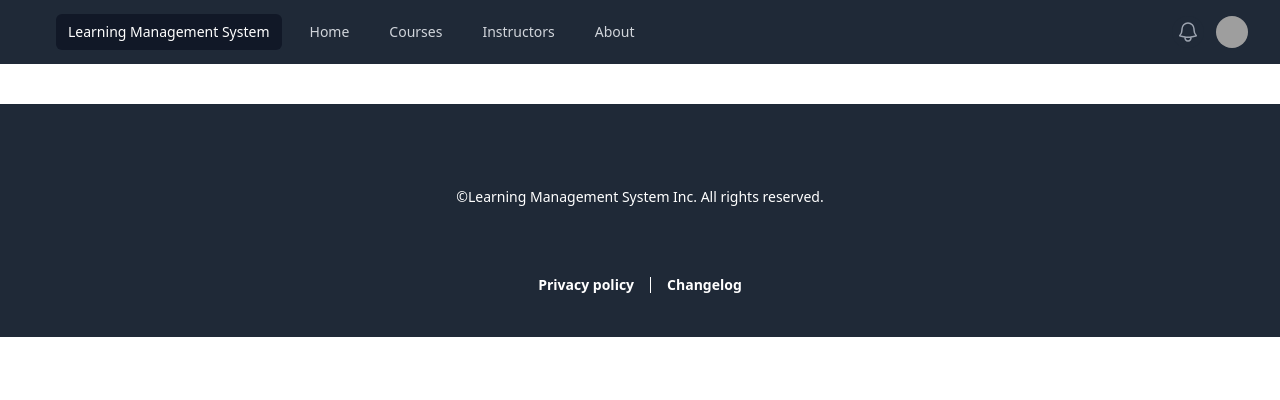
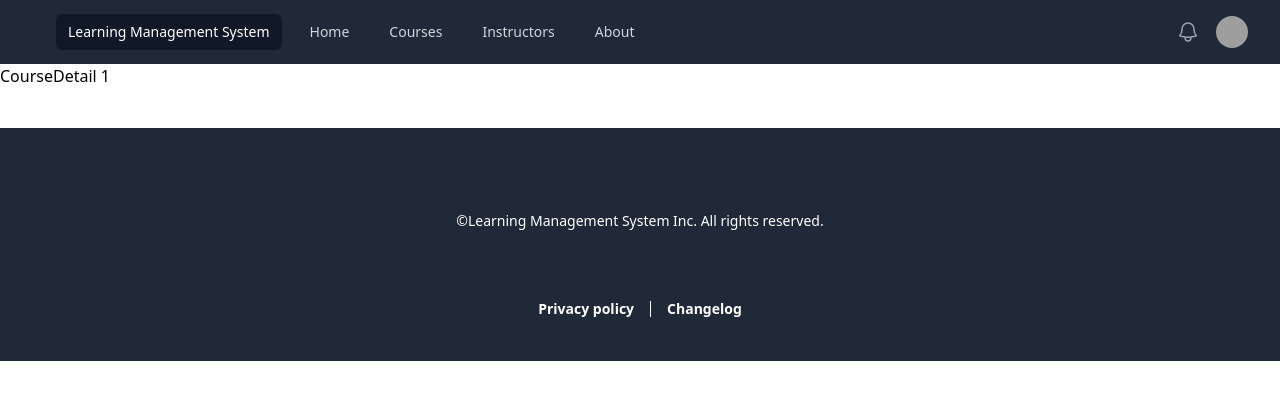
Before and after one commit to Saad-Ali-Khan-007/lms-frontend, a React (Create React App) app: page /detail/1 in a window 1280 px wide. Shown: the top 400 px of the page. Built offline with nearby package versions, Linux system fonts and the light colour scheme; grey boxes are pictures that could not be loaded.

Commit message:
dynamic pages

```diff
--- /dev/null
+++ b/src/components/CourseDetail.js
@@ -0,0 +1,8 @@
+import React from "react";
+import { useParams } from "react-router-dom";
+const CourseDetail = () => {
+  let { course_id } = useParams();
+  return <div>CourseDetail {course_id}</div>;
+};
+
+export default CourseDetail;
--- a/src/components/Home.js
+++ b/src/components/Home.js
@@ -132,7 +132,7 @@ export default function Home() {
                 <div className="mt-4 flex justify-between">
                   <div>
                     <h3 className="text-sm text-gray-700">
-                      <Link to="/about">
+                      <Link to="/detail/id">
                         <span aria-hidden="true" className="absolute inset-0" />
                         {product.name}
                       </Link>
--- a/src/components/Main.js
+++ b/src/components/Main.js
@@ -1,18 +1,20 @@
 import Home from "./Home";
 import Navbar from "./Navbar";
 import Footer from "./Footer";
-import { Route, Routes as Switch } from "react-router-dom";
+import { Route, Routes } from "react-router-dom";
 import About from "./About";
+import CourseDetail from "./CourseDetail";
 import React from "react";
 
 const Main = () => {
   return (
     <div>
       <Navbar />
-      <Switch>
+      <Routes>
         <Route path="/" element={<Home />}></Route>
         <Route path="/about" element={<About />}></Route>
-      </Switch>
+        <Route path="/detail/:course_id" element={<CourseDetail />}></Route>
+      </Routes>
 
       <Footer />
     </div>
--- a/src/components/Navbar.js
+++ b/src/components/Navbar.js
@@ -1,7 +1,7 @@
 import { Fragment } from "react";
 import { Disclosure, Menu, Transition } from "@headlessui/react";
 import { Bars3Icon, BellIcon, XMarkIcon } from "@heroicons/react/24/outline";
-
+import { Link } from "react-router-dom";
 const navigation = [
   { name: "Learning Management System", href: "#", current: true },
   { name: "Home", href: "/", current: false },
@@ -37,9 +37,9 @@ export default function Navbar() {
                 <div className="hidden sm:ml-6 sm:block">
                   <div className="flex space-x-4">
                     {navigation.map((item) => (
-                      <a
+                      <Link
                         key={item.name}
-                        href={item.href}
+                        to={item.href}
                         className={classNames(
                           item.current
                             ? "bg-gray-900 text-white"
@@ -49,7 +49,7 @@ export default function Navbar() {
                         aria-current={item.current ? "page" : undefined}
                       >
                         {item.name}
-                      </a>
+                      </Link>
                     ))}
                   </div>
                 </div>
```
